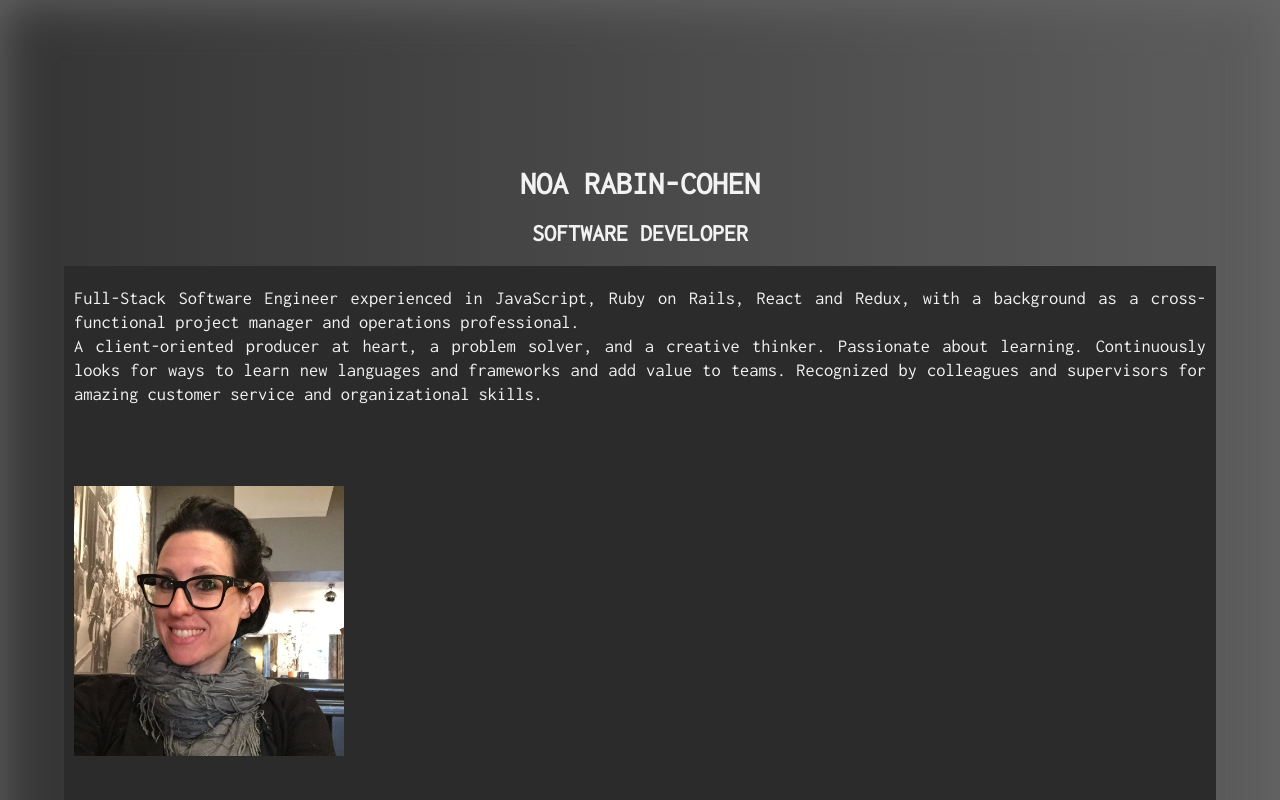
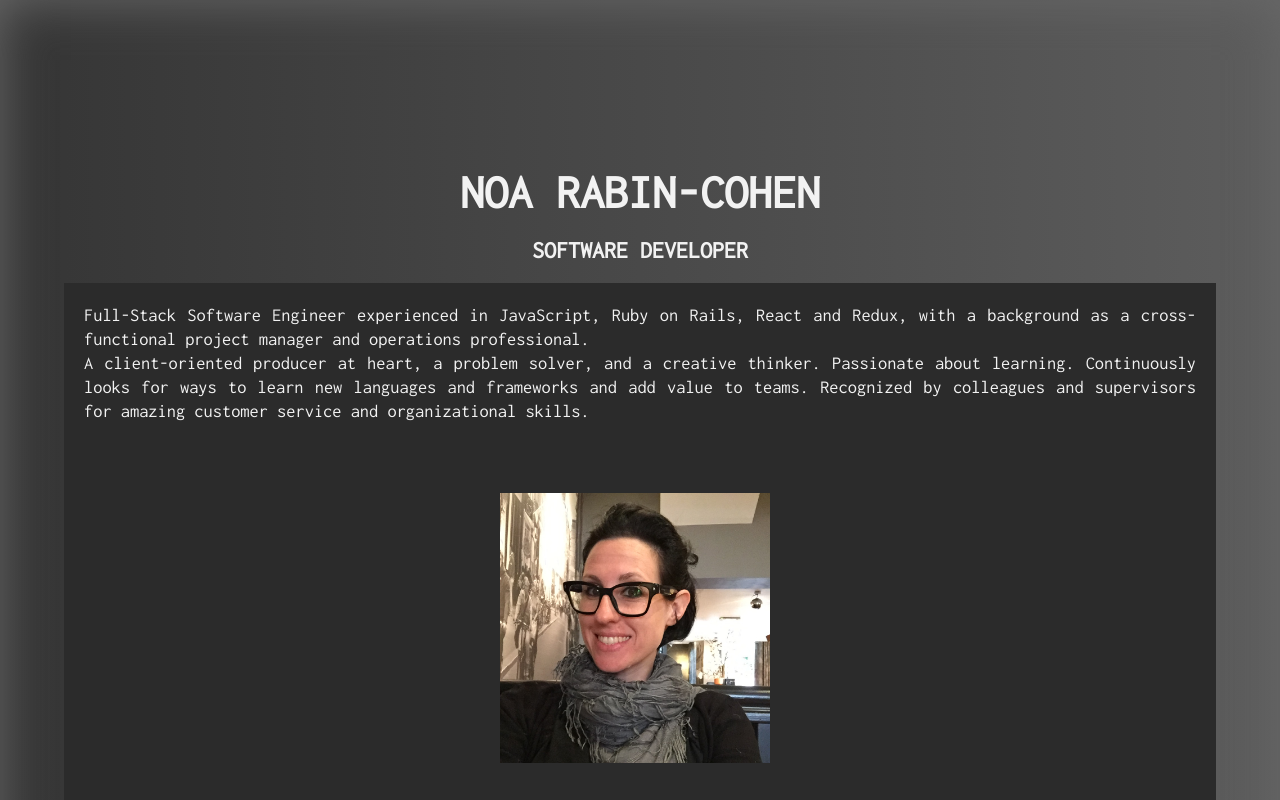
Before and after one commit to cohenoa33/portfolio, a React (Create React App) app: page / in a window 1280 px wide. Shown: the top 800 px of the page. Built offline with nearby package versions, Linux system fonts and the light colour scheme.

Commit message:
edit css to be responsive except social icon on navbar

```diff
--- a/src/App.css
+++ b/src/App.css
@@ -6,6 +6,7 @@
   background-image: linear-gradient(to right, rgb(53, 53, 53), rgb(93, 93, 93));
   box-shadow: inset 0 0 50px rgb(104, 104, 104);
 }
+
 #navbar {
   background-color: #2b2b2b;
   position: fixed;
@@ -33,18 +34,12 @@ svg:hover {
   background-color: #f2f2f2;
   color: #2b2b2b;
 }
+
 a.social-link {
   padding-right: 10px;
 }
+
 #about {
-  /*background: #2b2b2b;
-  background-image: url("images/header-background.jpg");
-  height: 720px;
-  background-position: center;
-  background-repeat: no-repeat;
-  background-size: cover; */
-  /* background-image: linear-gradient(to right, rgb(53, 53, 53), rgb(93, 93, 93));
-  box-shadow: inset 0 0 50px rgb(104, 104, 104); */
   min-height: 800px;
   display: flex;
   flex-direction: column;
@@ -98,6 +93,7 @@ a.social-link {
   padding-top: 50px;
   color: #c9c9c9;
 }
+#contact h2,
 #resume h2,
 #skills h2,
 #projects h2 {
@@ -115,8 +111,6 @@ a.social-link {
 }
 .project-div {
   border-bottom: 1px dashed #c9c9c9;
-  /* margin-top: 30px;
-  margin-bottom: 30px; */
   padding-top: 30px;
 }
 .project-div:last-child {
@@ -157,7 +151,6 @@ iframe {
 .github,
 .github:visited,
 .github:hover {
-  /* text-decoration: none; */
   cursor: pointer;
   padding-top: 0;
   margin-top: 0;
@@ -168,7 +161,6 @@ iframe {
 .live,
 .live:visited,
 .live:hover {
-  /* text-decoration: none; */
   cursor: pointer;
   padding-top: 0;
   margin-top: 0;
@@ -303,43 +295,36 @@ span.description {
   margin-left: 40px;
   font-weight: bolder;
 }
-/* I'm here */
 
 #contact {
   line-height: 1.15em;
   display: flex;
-  flex-direction: column;
   align-items: center;
-  justify-content: left;
   color: #2b2b2b;
   text-align: center;
+  margin-top: 50px;
+}
+
+.contact {
+  margin: 0 auto;
+  text-align: left;
+  width: 50%;
+  padding-left: 30px;
+}
+.contact-details {
+  line-height: 1.45rem;
   padding-top: 30px;
-  padding-bottom: 30px;
-  padding-left: -30%;
+  padding-bottom: 50px;
+}
+.details {
+  font-size: 1.25rem;
+  color: white;
 }
 
 #contact a {
   text-decoration: none;
-  color: #f09c60;
+  color: aquamarine;
   cursor: pointer;
-}
-
-#contact h2 {
-  font-size: 2rem;
-  font-weight: bold;
-  color: #7a8fbc;
-  margin-bottom: -10px;
-}
-
-.contact {
-  margin-top: 10px;
-  margin: 0 auto;
-  text-align: left;
-  width: 55%;
-}
-.contact-details {
-  line-height: 1.25rem;
-  padding-top: 30px;
 }
 
 i {
@@ -349,40 +334,30 @@ i {
   margin-top: 20px;
   font-size: 20px;
 }
-a.contact-social {
-  margin-top: 20px;
-  font-size: 50px;
-}
-.details {
-  font-size: 1.15rem;
-  line-height: 1.5rem;
-}
-
-a.details {
-  font-size: 1.25rem;
-}
 
 @media only screen and (max-width: 760px),
   (min-device-width: 768px) and (max-device-width: 1024px) {
   .App {
     width: 100%;
   }
-  #resume,
-  #projects,
-  #contact,
-  #about {
-    /* width: 90%; */
-    height: auto;
-  }
 
   .about {
     display: block;
     width: 90%;
+    text-align: center;
+  }
+  .about-text {
+    width: 100%;
+    background-color: #2b2b2b;
+    padding: 20px;
+    margin: 0 auto;
+    line-height: 1.5rem;
+    text-align: justify;
   }
   .profile-pic {
-    margin-top: 10px;
     width: 80%;
     max-width: 300px;
+    margin: 0 auto;
   }
   .video {
     position: relative;
@@ -404,28 +379,12 @@ a.details {
 
   #about h1 {
     padding-top: 100px;
-    font-size: 2rem;
+    font-size: 3rem;
     font-weight: bold;
   }
   #about h2 {
     font-size: 1.5rem;
     font-weight: bold;
-  }
-  .profile {
-    float: left;
-    width: 65%;
-    display: block;
-    margin-top: 50px;
-    margin-bottom: 50px;
-    grid-template-columns: 30% 70%;
-  }
-  #contact h2 {
-    margin: 20px 0;
-    color: #7a8fbc;
-  }
-
-  #projects h2 {
-    text-align: center;
   }
 
   #projects li {
@@ -435,22 +394,16 @@ a.details {
     padding-top: -15px;
     width: 80%;
   }
-  .contact-details {
-    padding-top: 0;
-    line-height: 1.25rem;
-    font-size: 2em;
+  #resume {
+    width: 90%;
   }
-
-  .experience {
-    width: 85%;
+  .download {
+    width: 70%;
   }
-  .about-text {
+  .resume {
     width: 100%;
-    background-color: #2b2b2b;
-    padding: 20px;
-    padding-left: 10px;
-    padding-right: 10px;
-    margin: 0 auto;
-    line-height: 1.5rem;
+  }
+  .contact {
+    width: 70%;
   }
 }
--- a/src/components/Contact.js
+++ b/src/components/Contact.js
@@ -4,11 +4,11 @@ import Social from "./Social";
 const Contact = ({ section }) => {
   let contact = (
     <div className="contact">
-      <h2>Contact Details</h2>
+      <h2>Contact Me</h2>
       <div className="contact-details">
-        <span className="details">Noa Rabin - Cohen</span>
+        <span className="details">Noa Rabin-Cohen</span>
         <br />
-        <span className="details"> Kirkland, Washington 98033</span>
+        <span className="details">Kirkland, Washington 98033</span>
         <br />
         <span>
           {" "}
@@ -18,7 +18,7 @@ const Contact = ({ section }) => {
         </span>
         <br />
         <p className="contact-social">
-          <Social className="social-link" size="2x" color="#2b2b2b" />
+          <Social className="social-link" size="2x" color="white" />
         </p>
       </div>
     </div>
--- a/src/components/Social.js
+++ b/src/components/Social.js
@@ -10,7 +10,7 @@ export default function Social({ className, size, color }) {
   if (!color) color = "white";
   return (
     <>
-      <span className={className}>
+      {/* <span className={className}> */}
       <a
         className={className}
         href="https://github.com/cohenoa33"
@@ -37,7 +37,7 @@ export default function Social({ className, size, color }) {
       >
         <FontAwesomeIcon icon={faMedium} size={size} color={color} />
       </a>
-      </span>
+      {/* </span> */}
     </>
   );
 }
```
Also changed, not shown: 1 other file (tests, documents, lock files or other folders). Lines whose indentation alone changed are shown as unchanged.
